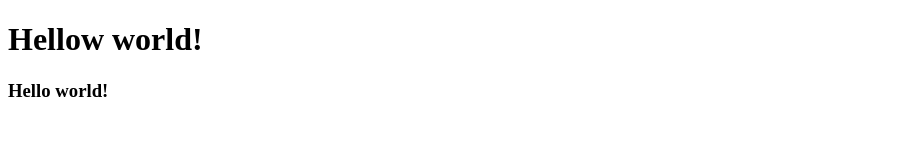
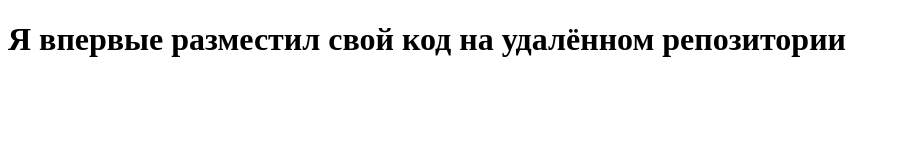
Before and after one commit to c0dify/2.6, a plain HTML site: page index.html in a window 1280 px wide. Shown: the whole page, without its empty margins (0-900 px from the left). Drawn offline with Linux system fonts and the light colour scheme.

Commit message:
New commit

```diff
--- a/index.html
+++ b/index.html
@@ -7,7 +7,6 @@
     <title>Git-test</title>
 </head>
 <body>
-    <h1>Hellow world!</h1>
-    <h3>Hello world!</h3>
+    <h1>Я впервые разместил свой код на удалённом репозитории</h1>
 </body>
 </html>
```
